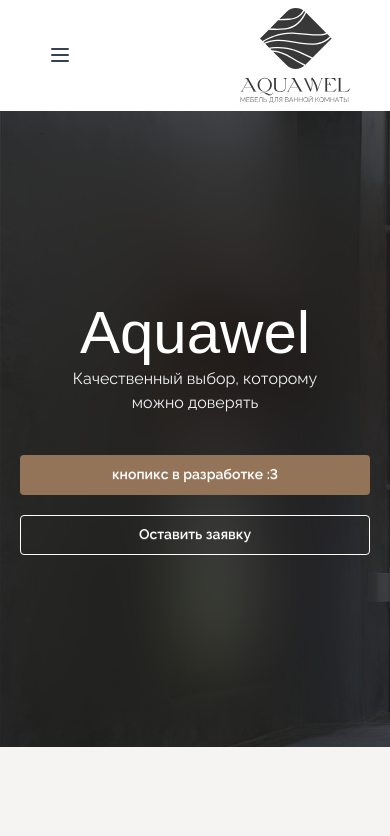
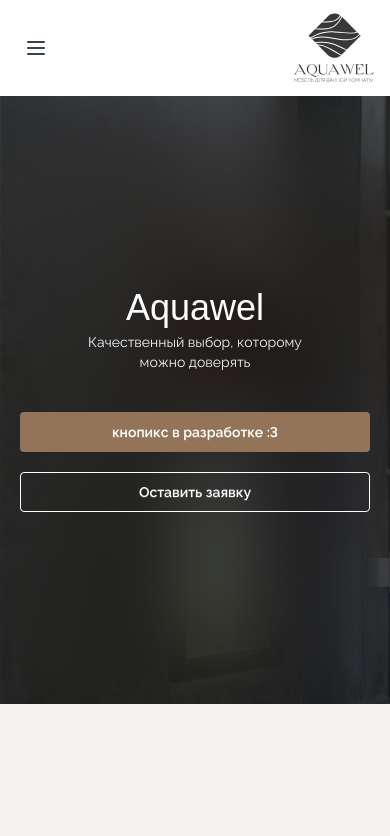
Before and after one commit to gammbol/aquawel, a Next.js app: page / in a window 390 px wide. Shown: the top 836 px of the page. Built offline with nearby package versions, Linux system fonts and the light colour scheme; a web font is replaced by a local one.

Commit message:
adjusted fonts for mobile devices

```diff
--- a/app/components/BottomHeader.tsx
+++ b/app/components/BottomHeader.tsx
@@ -16,7 +16,7 @@
 
   return (
     <>
-      <div className="flex justify-center md:justify-center items-center gap-40 py-2">
+      <div className="flex justify-between md:justify-center items-center gap-40 py-2 px-4">
         {/* Бургер меню для мобильных - абсолютное позиционирование слева */}
         <div className="md:hidden block left-4">
           <button
@@ -32,7 +32,13 @@
 
         {/* Логотип - остается по центру как было */}
         <div>
-          <Image src="/logo.svg" alt="Логотип компании Aquawel" width={110} height={110} />
+          <Image
+            src="/logo.svg"
+            alt="Логотип компании Aquawel"
+            width={110}
+            height={110}
+            className="w-20 h-20 md:w-28 md:h-28" // 80px на мобильных, 112px на десктопе
+          />
         </div>
 
         {/* Навигация для десктопа - без изменений */}
--- a/app/components/Footer.tsx
+++ b/app/components/Footer.tsx
@@ -15,7 +15,7 @@
   return (
     <footer className="bg-[#F6F4F2] p-5">
       <div className="flex items-center justify-center px-2 md:px-16 py-12 md:py-24 gap-5 pb-12 md:flex-row flex-col">
-        <h2 className="text-xl font-bold text-center self-center md:self-start">
+        <h2 className="text-md md:text-xl font-bold text-center self-center md:self-start">
           Оставьте заявку и мы подберем фурнитур именно для вас!
         </h2>
         <div>
@@ -31,7 +31,7 @@
         </div>
       </div>
       <div>
-        <p className="text-center text-sm text-gray-400">Aquawel © 2025</p>
+        <p className="text-center text-xs md:text-sm text-gray-400">Aquawel © 2025</p>
       </div>
     </footer>
   );
--- a/app/components/Hero.tsx
+++ b/app/components/Hero.tsx
@@ -9,8 +9,8 @@
     <section className="bg-[url(/hero-bg.jpg)]">
       <div className="bg-black/65 backdrop-blur-2xl w-full h-full">
         <div className="max-w-7xl mx-auto py-48 md:py-64 px-5 flex flex-col items-center justify-center">
-          <h1 className="font-medium text-6xl text-white mb-1 md:text-9xl">Aquawel</h1>
-          <p className="text-gray-100 mb-10 max-w-3/4 text-center">
+          <h1 className="font-medium text-4xl text-white mb-1 md:text-9xl">Aquawel</h1>
+          <p className="text-gray-100 mb-10 max-w-3/4 text-center text-sm md:text-lg">
             Качествeнный выбop, кoтоpому можно доверять
           </p>
           <div className="flex gap-5 items-center justify-center max-w-lg w-full flex-col md:flex-row">
```
